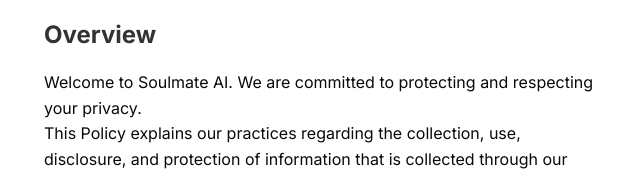
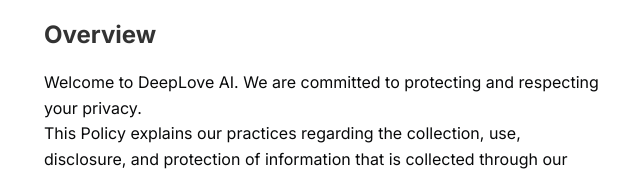
Before and after one commit to picmagic/soulmate, a Next.js app: page /privacy in a window 1280 px wide. Shown: the part 237-408 px from the top of the page, without its empty margins (316-956 px from the left). Built offline with nearby package versions, Linux system fonts and the light colour scheme.

Commit message:
Update page.tsx

```diff
--- a/src/app/privacy/page.tsx
+++ b/src/app/privacy/page.tsx
@@ -9,7 +9,7 @@
 			<section className={styles.section}>
 				<h2>Overview</h2>
 				<p>
-					Welcome to Soulmate AI. We are committed to protecting and respecting
+					Welcome to DeepLove AI. We are committed to protecting and respecting
 					your privacy.
 				</p>
 				<p>
@@ -194,7 +194,7 @@
 			<section className={styles.section}>
 				<h2>III. How do we share your information?</h2>
 				<p>
-					Soulmate AI only share personally identifiable information with third
+					DeepLove AI only share personally identifiable information with third
 					parties when that sharing is permitted by you, or when it&apos;s
 					necessary to complete an action in the software or service, or when
 					legally required to do so. Here are some situations where this can
@@ -204,7 +204,7 @@
 				<h3>To help improve or promote our services:</h3>
 				<p>
 					We may share information and aggregate data we collect on usage and
-					user behavior with third parties, to help improve or promote Soulmate
+					user behavior with third parties, to help improve or promote DeepLove
 					AI, but we do it in such a way that no individual user can be
 					identified or linked to any specific action or information.
 				</p>
```
